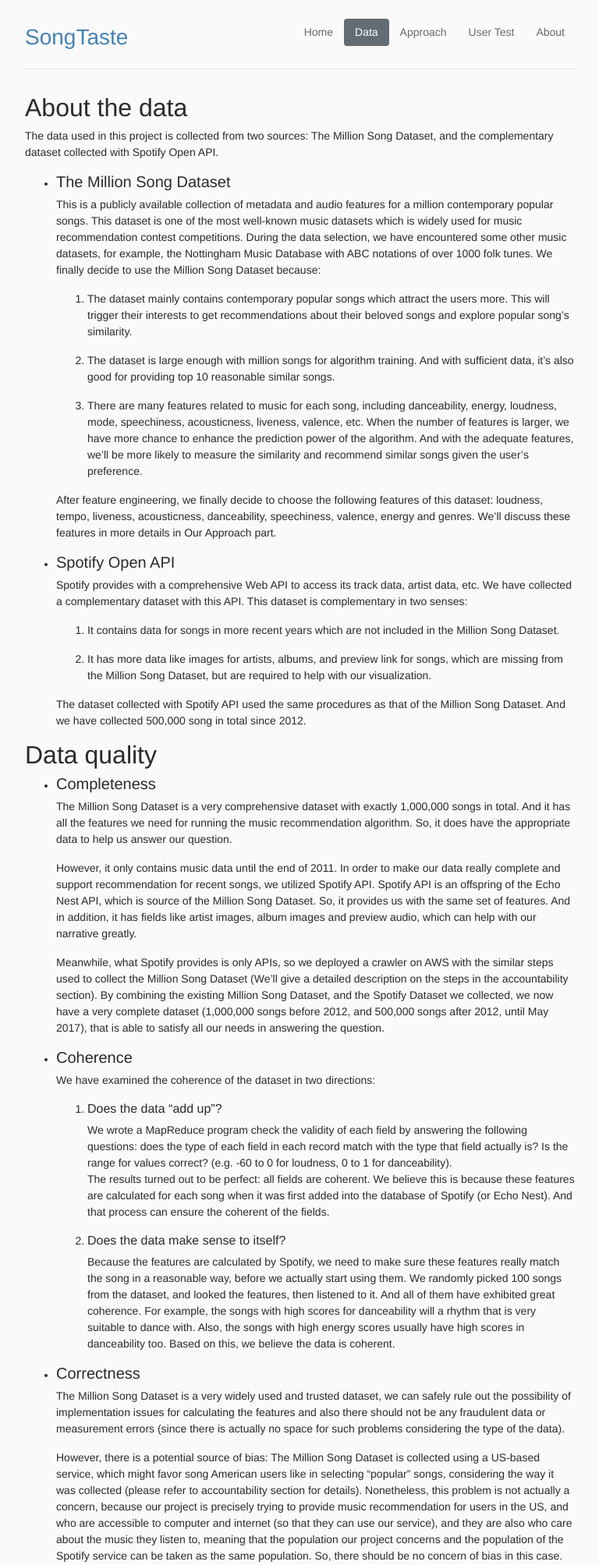
After one commit to Botong/songtaste, a Flask app: page /data in a window 1280 px wide. The commit adds this page. Shown: the top 2007 px of the page at 78% size, without its empty margins (255-1023 px from the left). Run offline with Flask 2, Linux system fonts and the light colour scheme.

Commit message:
add text

```diff
--- a/main.py
+++ b/main.py
@@ -80,16 +80,28 @@ def track(artist_id, track_id):
     return html
 
 
-@app.route('/quality')
-def quality():
-    template = JINJA_ENVIRONMENT.get_template('templates/DataQuality.html')
-    return template.render()
+@app.route('/about')
+def about():
+    html = render_template('about.html')
+    return html
+
+
+@app.route('/data')
+def data():
+    html = render_template('data.html')
+    return html
+
+
+@app.route('/approach')
+def approach():
+    html = render_template('approach.html')
+    return html
 
 
 @app.route('/usertest')
 def usertest():
-    template = JINJA_ENVIRONMENT.get_template('templates/UserTest.html')
-    return template.render()
+    html = render_template('usertest.html')
+    return html
 
 
 @app.route('/poster')
--- /dev/null
+++ b/templates/data.html
@@ -0,0 +1,219 @@
+{% include 'partials/head.html' %}
+
+<div class="container">
+    <div class="main inactive">
+        <h2>About the data</h2>
+        <p>The data used in this project is collected from two sources: The Million Song Dataset, and the complementary
+            dataset collected with Spotify Open API.</p>
+        <ul>
+            <li>
+                <h5>The Million Song Dataset</h5>
+                <p>This is a publicly available collection of metadata and audio features for
+                    a million contemporary popular songs. This dataset is one of the most well-known music datasets
+                    which is widely used for music recommendation contest competitions. During the data selection, we
+                    have encountered some other music datasets, for example, the Nottingham Music Database with ABC
+                    notations of over 1000 folk tunes. We finally decide to use the Million Song Dataset because:</p>
+                <ol>
+                    <li>
+                        <p>The dataset mainly contains contemporary popular songs which attract the users more. This
+                            will
+                            trigger their interests to get recommendations about their beloved songs and explore popular
+                            song’s similarity.</p>
+                    </li>
+                    <li>
+                        <p>The dataset is large enough with million songs for algorithm training. And with sufficient
+                            data,
+                            it’s also good for providing top 10 reasonable similar songs.</p>
+                    </li>
+                    <li>
+                        <p>There are many features related to music for each song, including danceability, energy,
+                            loudness, mode, speechiness, acousticness, liveness, valence, etc. When the number of
+                            features
+                            is larger, we have more chance to enhance the prediction power of the algorithm. And with
+                            the
+                            adequate features, we’ll be more likely to measure the similarity and recommend similar
+                            songs
+                            given the user’s preference.</p>
+                    </li>
+                </ol>
+                <p>
+                    After feature engineering, we finally decide to choose the following features of this dataset:
+                    loudness, tempo,
+                    liveness, acousticness, danceability, speechiness, valence, energy and genres. We’ll discuss these
+                    features in
+                    more details in Our Approach part.
+                </p>
+            </li>
+            <li>
+                <h5>Spotify Open API</h5>
+                <p>
+                    Spotify provides with a comprehensive Web API to access its track data, artist
+                    data, etc. We
+                    have collected a complementary dataset with this API. This dataset is complementary in two senses:
+                </p>
+                <ol>
+                    <li><p>It contains data for songs in more recent years which are not included in the Million Song
+                        Dataset.</p></li>
+                    <li><p>It has more data like images for artists, albums, and preview link for songs, which are
+                        missing from the Million Song Dataset, but are required to help with our visualization.</p></li>
+                </ol>
+                <p>
+                    The dataset collected with Spotify API used the same procedures as that of the Million Song Dataset.
+                    And we have
+                    collected 500,000 song in total since 2012.
+                </p>
+            </li>
+        </ul>
+
+        <h2>Data quality</h2>
+        <ul>
+            <li>
+                <h5>Completeness</h5>
+                <p>The Million Song Dataset is a very comprehensive dataset with exactly 1,000,000 songs in total. And
+                    it has all
+                    the features we need for running the music recommendation algorithm. So, it does have the
+                    appropriate data to
+                    help us answer our question.</p>
+                <p>However, it only contains music data until the end of 2011. In order to make our data really complete
+                    and
+                    support recommendation for recent songs, we utilized Spotify API. Spotify API is an offspring of the
+                    Echo Nest
+                    API, which is source of the Million Song Dataset. So, it provides us with the same set of features.
+                    And in
+                    addition, it has fields like artist images, album images and preview audio, which can help with our
+                    narrative
+                    greatly.</p>
+                <p>Meanwhile, what Spotify provides is only APIs, so we deployed a crawler on AWS with the similar steps
+                    used to
+                    collect the Million Song Dataset (We’ll give a detailed description on the steps in the
+                    accountability section).
+                    By combining the existing Million Song Dataset, and the Spotify Dataset we collected, we now have a
+                    very
+                    complete dataset (1,000,000 songs before 2012, and 500,000 songs after 2012, until May 2017), that
+                    is able to
+                    satisfy all our needs in answering the question.</p>
+            </li>
+            <li>
+                <h5>Coherence</h5>
+                <p>We have examined the coherence of the dataset in two directions:</p>
+                <ol>
+                    <li>
+                        <h6>Does the data “add up”? </h6>
+                        <p>
+                            We wrote a MapReduce program check the validity of each field by answering the following
+                            questions: does the
+                            type of each field in each record match with the type that field actually is? Is the range
+                            for values correct?
+                            (e.g. -60 to 0 for loudness, 0 to 1 for danceability).<br>
+                            The results turned out to be perfect: all fields are coherent. We believe this is because
+                            these features are
+                            calculated for each song when it was first added into the database of Spotify (or Echo
+                            Nest). And that process
+                            can ensure the coherent of the fields.
+                        </p>
+                    </li>
+                    <li>
+                        <h6>Does the data make sense to itself?</h6>
+                        <p>
+                            Because the features are calculated by Spotify, we need to make sure these features really
+                            match the song in a
+                            reasonable way, before we actually start using them. We randomly picked 100 songs from the
+                            dataset, and looked
+                            the features, then listened to it. And all of them have exhibited great coherence. For
+                            example, the songs with
+                            high scores for danceability will a rhythm that is very suitable to dance with. Also, the
+                            songs with high energy
+                            scores usually have high scores in danceability too.
+                            Based on this, we believe the data is coherent.
+
+                        </p>
+                    </li>
+                </ol>
+            </li>
+            <li>
+                <h5>Correctness</h5>
+                <p>
+                    The Million Song Dataset is a very widely used and trusted dataset, we can safely rule out the
+                    possibility of
+                    implementation issues for calculating the features and also there should not be any fraudulent data
+                    or
+                    measurement errors (since there is actually no space for such problems considering the type of the
+                    data).
+                </p>
+                <p>
+                    However, there is a potential source of bias: The Million Song Dataset is collected using a US-based
+                    service,
+                    which might favor song American users like in selecting “popular” songs, considering the way it was
+                    collected
+                    (please refer to accountability section for details). Nonetheless, this problem is not actually a
+                    concern,
+                    because our project is precisely trying to provide music recommendation for users in the US, and who
+                    are
+                    accessible to computer and internet (so that they can use our service), and they are also who care
+                    about the
+                    music they listen to, meaning that the population our project concerns and the population of the
+                    Spotify service
+                    can be taken as the same population. So, there should be no concern of bias in this case.</p>
+                <p>In a nutshell, we can safely say that the datasets used in this project is correct.</p>
+            </li>
+            <li>
+                <h5>aCcountability</h5>
+
+                <p class="small">Much about the dataset has been mentioned in the “About the data” section.</p>
+                <h6>The Million Song Dataset</h6>
+                <p>
+                    The Million Song Dataset was created under a grant from the National Science Foundation, project
+                    IIS-0713334.
+                    The original data was contributed by The Echo Nest, an industry's leading music intelligence
+                    company. This
+                    dataset has been widely used for music recommendation contest competitions and academic research.
+                    The dataset
+                    has also been introduced in a paper format published in 12th International Society for Music
+                    Information
+                    Retrieval Conference (ISMIR 2011). Based on all information above, we believe this dataset is very
+                    accountable.
+                </p>
+                <p>And the data in the Million Song Dataset was collected in the following steps:</p>
+                <ol>
+                    <li>
+                        <p>Getting the most 'familiar' artists according to The Echo Nest, then downloading as many
+                            songs as possible from each of them</p>
+                    </li>
+                    <li>
+                        <p>Getting the 200 top terms from The Echo Nest, then using each term as a descriptor to find
+                            100 artists, then
+                            downloading as many of their songs as possible</p>
+                    </li>
+                    <li>
+                        <p>Getting the songs and artists from the CAL500 dataset</p>
+                    </li>
+                    <li>
+                        <p>Getting 'extreme' songs from The Echo Nest search params, e.g. songs with highest energy,
+                            lowest energy,
+                            tempo, song hotttnesss, ...</p>
+                    </li>
+                    <li>
+                        <p>A random walk along the similar artists links starting from the 100 most familiar artists</p>
+                    </li>
+                </ol>
+                <p>The number of songs was approximately 8950 after step 1), step 3) added around 15000 songs, and we
+                    add approx.
+                    500000 songs before starting step 5.</p>
+                <h6>Spotify Dataset</h6>
+                <p>The Spotify API is an offspring of the Echo Nest API the Million Song Dataset used to collect. And the Spotify
+        dataset are collected in the same way as the Million Song Dataset, but only looking for songs after 2012.</p>
+                <h6>Other accountability issues:</h6>
+                <ul>
+                    <li>
+                        <p>Privacy: there is no personal information in these datasets, so there is no concern about privacy.</p>
+                    </li>
+                    <li>
+                        <p>Accessibility: the first data set is publicly accessibly, the second the accessible using Spotify Open API.</p>
+                    </li>
+                </ul>
+            </li>
+        </ul>
+    </div>
+</div>
+
+{% include 'partials/foot.html' %}
--- a/templates/partials/header.html
+++ b/templates/partials/header.html
@@ -3,22 +3,31 @@
         <nav>
           <ul class="nav nav-pills float-right">
             <li class="nav-item">
-              <a class="nav-link active" href="/">Home <span class="sr-only">(current)</span></a>
+              <a id="home" class="nav-link" href="/">Home<span class="sr-only">(current)</span></a>
             </li>
             <li class="nav-item">
-              <a class="nav-link" href="/">Analysis <span class="sr-only"></span></a>
+              <a id="data" class="nav-link" href="/data">Data<span class="sr-only"></span></a>
             </li>
             <li class="nav-item">
-              <a class="nav-link" href="/">Data Quality <span class="sr-only"></span></a>
+              <a id="approach" class="nav-link" href="/approach">Approach<span class="sr-only"></span></a>
             </li>
             <li class="nav-item">
-              <a class="nav-link" href="/">User Test <span class="sr-only"></span></a>
+              <a id="usertest" class="nav-link" href="/usertest">User Test<span class="sr-only"></span></a>
             </li>
-{#            <li class="nav-item">#}
-{#              <a class="nav-link" href="https://github.com/Botong/Data_Pipeline_Byte3_Mobile">Git</a>#}
-{#            </li>#}
+            <li class="nav-item">
+              <a id="about" class="nav-link" href="/about">About<span class="sr-only"></span></a>
+            </li>
           </ul>
         </nav>
         <h3 class="text-muted"><a href="/">SongTaste</a></h3>
     </div>
 </div>
+
+<script>
+    var path = window.location.pathname.substring(1);
+    if (path.length === 0) {
+        path = "home"
+    }
+    var tab = document.getElementById(path);
+    tab.className += " active";
+</script>
```
Also changed, not shown: templates/UserTest.html (+33 -80 lines), templates/about.html (added, +12 -0 lines), templates/approach.html (added, +122 -0 lines).
